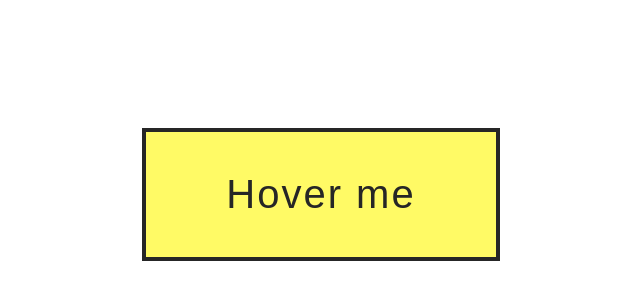
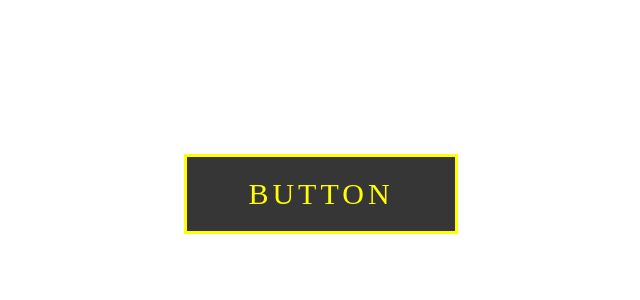
Before and after one commit to luzcry/css-animations, a plain HTML site: page two-layers.html in a window 1280 px wide. Shown: the part 214-514 px from the top of the page, without its empty margins (319-959 px from the left). Drawn offline with Linux system fonts and the light colour scheme.

Commit message:
two layers

```diff
--- /dev/null
+++ b/layers-swaping.css
@@ -0,0 +1,62 @@
+body {
+  height: 100vh;
+  display: flex;
+  justify-content: center;
+  align-items: center;
+}
+
+a {
+  text-decoration: none;
+  background-color: #262626;
+  font-family: sans-serif;
+  font-size: 40px;
+  border: 4px solid #262626;
+  letter-spacing: 2px;
+  padding: 40px 80px;
+  position: relative;
+  color: transparent;
+  overflow: hidden;
+}
+
+a:before {
+  content: "Hover me";
+  position: absolute;
+  left: 0;
+  top: 0;
+  height: 100%;
+  width: 100%;
+  background-color: #fffa65;
+  color: #262626;
+  display: flex;
+  justify-content: center;
+  align-items: center;
+  transition: all 0.5s;
+}
+
+a:after {
+  content: "Hover me";
+  position: absolute;
+  left: 0;
+  top: 0;
+  height: 100%;
+  width: 100%;
+  background-color: #fffa65;
+  color: #262626;
+  display: flex;
+  justify-content: center;
+  align-items: center;
+  transition: all 0.5s;
+  transform: translate(-100%, 100%);
+}
+
+a:hover:before {
+  transform: translate(100%, -100%);
+}
+
+a:hover:after {
+  transform: translate(0, 0);
+}
+
+a:hover {
+  color: white;
+}
--- a/two-layers.css
+++ b/two-layers.css
@@ -6,57 +6,56 @@ body {
 }
 
 a {
+  padding: 20px 40px;
+  text-transform: uppercase;
   text-decoration: none;
-  background-color: #262626;
-  font-family: sans-serif;
-  font-size: 40px;
-  border: 4px solid #262626;
-  letter-spacing: 2px;
-  padding: 40px 80px;
+  letter-spacing: 4px;
+  color: transparent;
+  border: 3px solid #ff0;
+  font-size: 30px;
   position: relative;
-  color: transparent;
-  overflow: hidden;
 }
 
-a:before {
-  content: "Hover me";
+a:before{
+  content: "button";
   position: absolute;
+  top: 0;
   left: 0;
-  top: 0;
+  width: 100%;
   height: 100%;
-  width: 100%;
-  background-color: #fffa65;
-  color: #262626;
+  background-color: #363636;
+  color: #ff0;
   display: flex;
   justify-content: center;
   align-items: center;
   transition: all 0.5s;
 }
 
+a:hover:before {
+  left: 100%;
+  transform: scale(0) rotateY(360deg);
+  opacity: 0;
+}
+
 a:after {
-  content: "Hover me";
+  content: "button";
   position: absolute;
-  left: 0;
   top: 0;
+  left: -100%;
+  width: 100%;
   height: 100%;
-  width: 100%;
-  background-color: #fffa65;
-  color: #262626;
+  background-color: #363636;
+  color: #ff0;
   display: flex;
   justify-content: center;
   align-items: center;
   transition: all 0.5s;
-  transform: translate(-100%, 100%);
-}
-
-a:hover:before {
-  transform: translate(100%, -100%);
+  transform: scale(0) rotateY(0deg);
+  opacity: 0;
 }
 
 a:hover:after {
-  transform: translate(0, 0);
+  left: 0;
+  transform: scale(1) rotateY(360deg);
+  opacity: 1;
 }
-
-a:hover {
-  color: white;
-}
```
Also changed, not shown: layers-swaping.html (added, +13 -0 lines).
